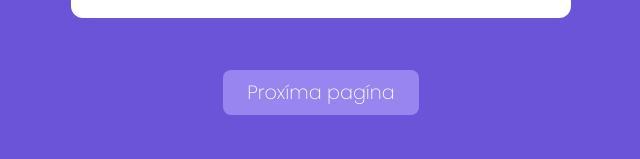
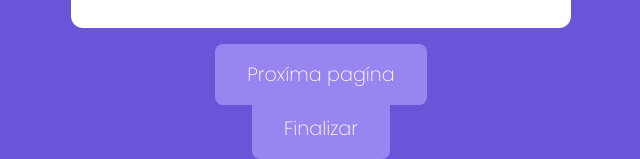
Before and after one commit to vitorSantanaDev/quiz-next.js, a Next.js app: page / in a window 1280 px wide. Shown: the part 702-861 px from the top of the page, without its empty margins (319-959 px from the left). Before the commit the page ends 817 px from the top, so only its background shows below. Built offline with nearby package versions, Linux system fonts and the light colour scheme.

Commit message:
🚩Small changes

```diff
--- a/src/components/Button/styles.ts
+++ b/src/components/Button/styles.ts
@@ -7,6 +7,12 @@ export const ButtonElement = styled.button `
   font-weight: 200;
   font-size: 1.2rem;
   border: none;
-  padding: 8px 24px;
-  margin-top: 36px;
+  padding: 16px 32px;
+  margin-top: 0px;
+  cursor: pointer;
+  transition: .3s ease-in-out;
+
+  &:hover {
+    transform: scale(1.1);
+  }
 `
--- a/src/components/Question/styles.ts
+++ b/src/components/Question/styles.ts
@@ -4,5 +4,5 @@ export const QuestionWrapper = styled.div `
   display: flex;
   align-items: center;
   flex-direction: column;
-
+  justify-content: center;
 `
--- a/src/pages/index.tsx
+++ b/src/pages/index.tsx
@@ -1,5 +1,5 @@
 import { useEffect, useRef, useState } from "react";
-import Question from "../components/Question/Question";
+import Quiz from "../components/Quiz/Quiz";
 import AnswerModel from "../model/answer";
 import QuestionModel from "../model/question";
 
@@ -13,11 +13,17 @@ const questionMock = new QuestionModel(1, "Melhor cor ?", [
 
 export default function Home() {
   const [question, setQuestion] = useState(questionMock);
-  const questionRef = useRef<QuestionModel>()
+  const questionRef = useRef<QuestionModel>();
+
+  function questionResponse(question: QuestionModel) {
+    console.log(question);
+  }
+
+  function goNextStep() {}
 
   useEffect(() => {
-    questionRef.current = question
-  }, [question])
+    questionRef.current = question;
+  }, [question]);
 
   function answerProvided(index: number) {
     setQuestion(question.replyWith(index));
@@ -31,11 +37,11 @@ export default function Home() {
 
   return (
     <>
-      <Question
-        responseTime={20}
-        timeIsOver={timeIsOver}
-        answerProvided={answerProvided}
-        value={question}
+      <Quiz
+        question={question}
+        lastQuestion={true}
+        questionResponse={questionResponse}
+        goNext={goNextStep}
       />
     </>
   );
```
